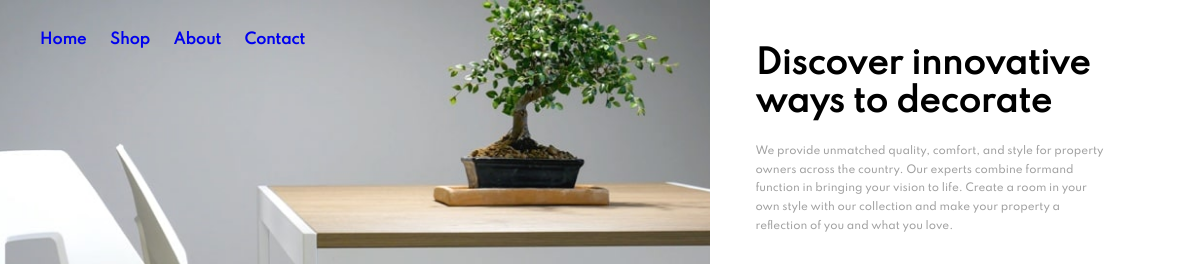
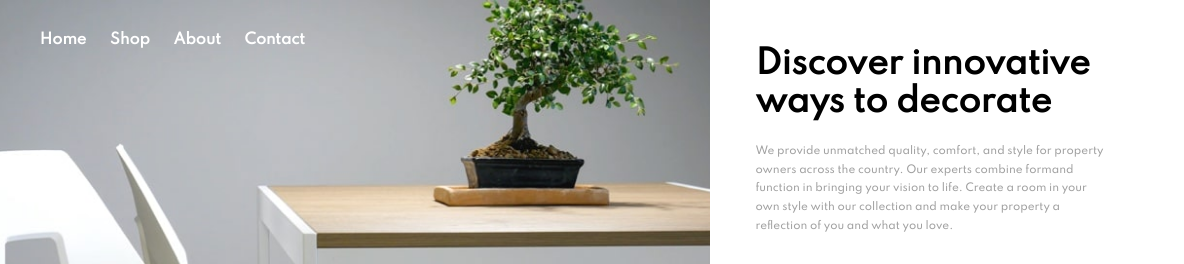
Before and after one commit to adithyakam/Room-homepage, a plain HTML site: page index.html in a window 1280 px wide. Shown: the top 264 px of the page, 96-1280 px from the left. Drawn offline with Linux system fonts and the light colour scheme.

Commit message:
adding navbar-colorchange

```diff
--- a/styles.css
+++ b/styles.css
@@ -109,6 +109,13 @@ p#hero_p {
   word-spacing: 1.5;
   font-weight: 500;
 }
+a {
+  color: var(--Dark-Gray);
+}
+
+a:visited {
+  color: var(--Very-Dark-Gray);
+}
 
 .arrows {
   position: absolute;
@@ -209,6 +216,10 @@ p#footer_p {
     margin: 0;
   }
 
+  a {
+    color: var(--White);
+  }
+
   a:visited {
     color: var(--White);
   }
```
